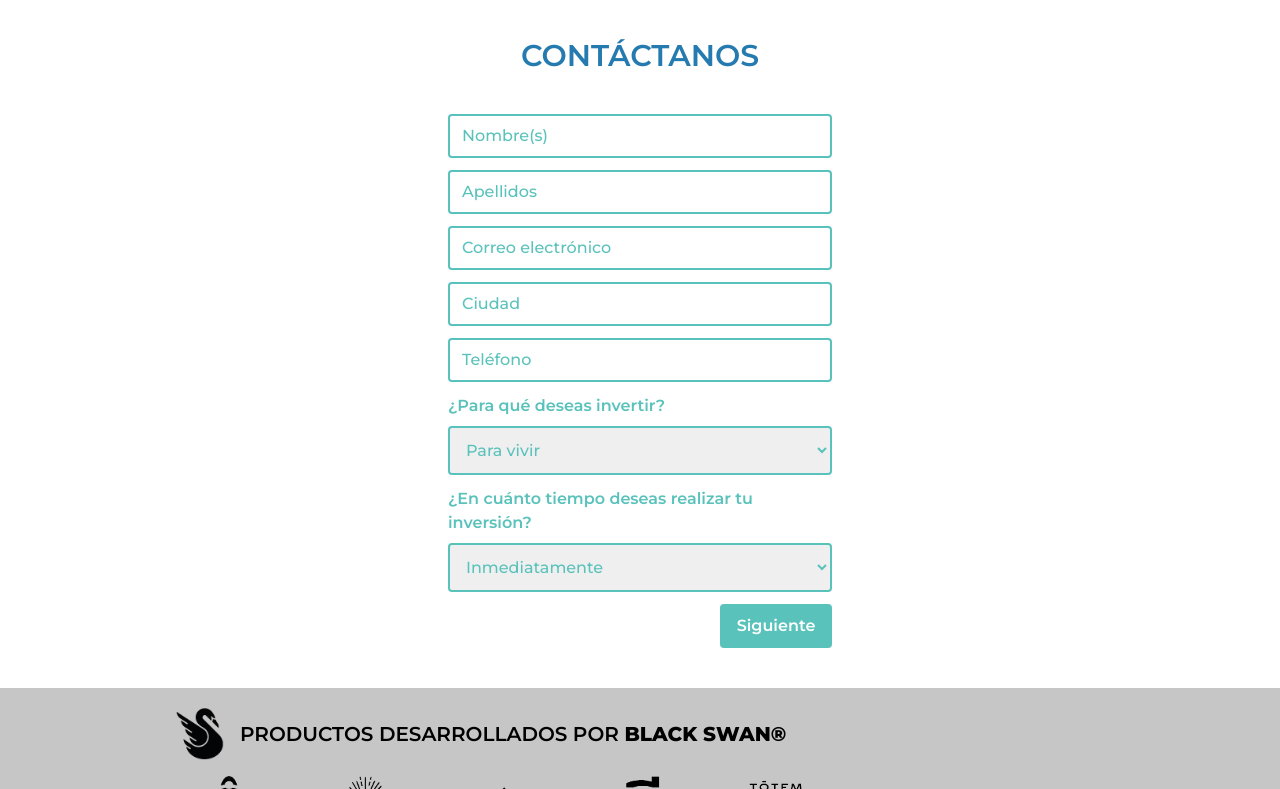
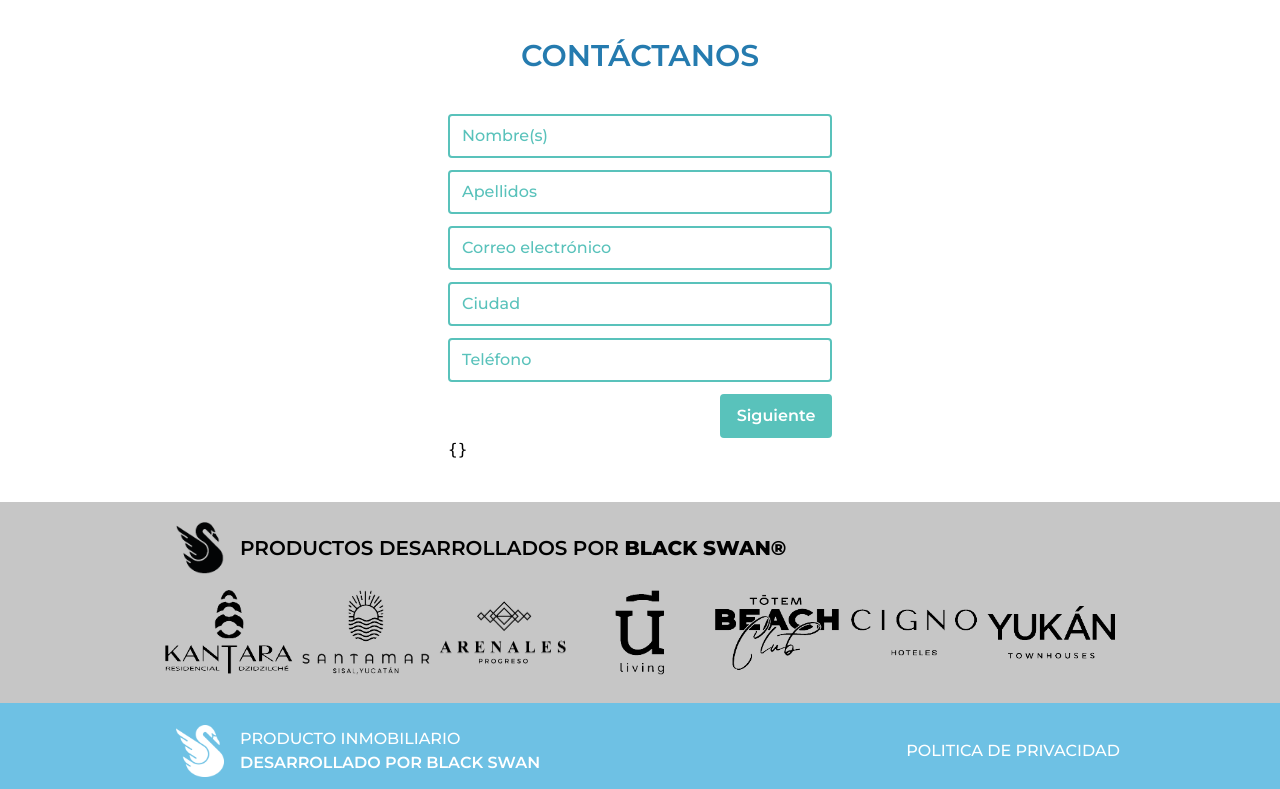
Before and after one commit to MiguelKoh/landing-portafolio, a React (Vite) app: page / in a window 1280 px wide. Shown: the part 3011-3800 px from the top of the page. Built offline with nearby package versions, Linux system fonts and the light colour scheme.

Commit message:
formulario multi pasos listo

```diff
--- a/src/components/Formulario.jsx
+++ b/src/components/Formulario.jsx
@@ -1,6 +1,7 @@
 import { useForm } from "react-hook-form";
 import * as yup from "yup";
 import { yupResolver } from "@hookform/resolvers/yup";
+import {useState} from 'react'
 
 const validationSchema = yup.object({
   nombre: yup
@@ -27,26 +28,33 @@ const validationSchema = yup.object({
     .required("Teléfono es requerido")
     .matches(/^\d{10}$/, "Por favor introduce un número de teléfono válido"),
   deseas: yup.string().required("Campo requerido"),
-  tiempo: yup.string().required("Campo requerido requerido"),
+  tiempo: yup.string().required("Campo requerido"),
 });
 
 function Formulario() {
+
+ const [formStep, setformStep] = useState(1)
+
   const {
     register,
     handleSubmit,
+    watch,
     formState: { errors },
-  } = useForm({ resolver: yupResolver(validationSchema) });
+    trigger,
+  } = useForm({ resolver: yupResolver(validationSchema), mode: "onTouched" });
 
   const onSubmit = handleSubmit((data) => {
-    console.log(data);
+   // console.log(data);
   });
 
-  console.log(errors);
+  //console.log(errors);
   return (
     <form
       onSubmit={onSubmit}
       className="flex flex-wrap w-96 flex-col inputForm"
     >
+      {formStep=== 1 && (
+      <>
          {/* Campo de Nombre */}
          <input type="text" placeholder="Nombre(s)" {...register("nombre")} />
          {errors.nombre && (
@@ -99,6 +107,32 @@ function Formulario() {
            <span className="text-sm text-red-600">{errors.telefono.message}</span>
          )}
 
+         <div className="flex justify-end">
+
+
+              <input
+                type="button"
+                value="Siguiente"
+                className="w-28 bg-[#59C2BB] text-white font-semibold cursor-pointer hover:opacity-90 mt-3"
+                onClick={async () => {
+                  // Suponiendo que solo quieres validar ciertos campos en el primer paso
+                  const isStep1Valid = await trigger(['nombre', 'apellidos', 'correo', 'ciudad', 'telefono']);
+
+                  if (isStep1Valid) {
+                    // Solo avanza al siguiente paso si los campos son válidos
+                    setformStep(2);
+                  }
+                }}
+
+              />
+          </div>
+
+      </>
+
+      )}
+
+      { formStep ===2 && (
+      <>
           {/* Campo de para que deseas invertir */}
           <label className="pt-3 pb-2">¿Para qué deseas invertir?</label>
 
@@ -106,8 +140,9 @@ function Formulario() {
             className="py-3 px-3 border-2 border-[#59C2BB] rounded text-[#59C2BB]"
             {...register("deseas")}
           >
-        <option value="mexico">Para vivir</option>
-        <option value="Colombia">Para comprar y revender</option>
+            <option value="" disabled selected>Seleccione una opción</option>
+            <option value="Para vivir">Para vivir</option>
+            <option value="Para comprar y revender">Para comprar y revender</option>
           </select>
 
           {errors.deseas && (
@@ -122,23 +157,40 @@ function Formulario() {
             className="py-3 px-3 border-2 border-[#59C2BB] rounded text-[#59C2BB]"
             {...register("tiempo")}
           >
-        <option value="mexico">Inmediatamente</option>
-        <option value="Colombia">12 meses</option>
-        <option value="Venezuela">2 años</option>
-        <option value="Venezuela">3 años o más</option>
+            <option value="" disabled selected>Seleccione una opción</option>
+            <option value="Inmediatamente">Inmediatamente</option>
+            <option value="12 meses">12 meses</option>
+            <option value="2 años">2 años</option>
+            <option value="3 años o más">3 años o más</option>
           </select>
 
           {errors.tiempo && (
             <span className="text-sm text-red-600">{errors.tiempo.message}</span>
           )}
 
-      <div className="flex justify-end">
+          <div className="flex justify-between">
+          <input
+                type="button"
+                value="Atras"
+                className="w-28 bg-[#59C2BB] text-white font-semibold cursor-pointer hover:opacity-90 mt-3"
+                onClick={()=>{setformStep(1)}}
+              />
+
               <input
                 type="submit"
-          value="Siguiente"
+                value="Enviar"
                 className="w-28 bg-[#59C2BB] text-white font-semibold cursor-pointer hover:opacity-90 mt-3"
               />
           </div>
+
+      </>
+
+      ) }
+
+      <pre>
+        {JSON.stringify(watch(),null,2)}
+      </pre>
+
     </form>
   );
 }
```
Lines whose indentation alone changed are shown as unchanged.
